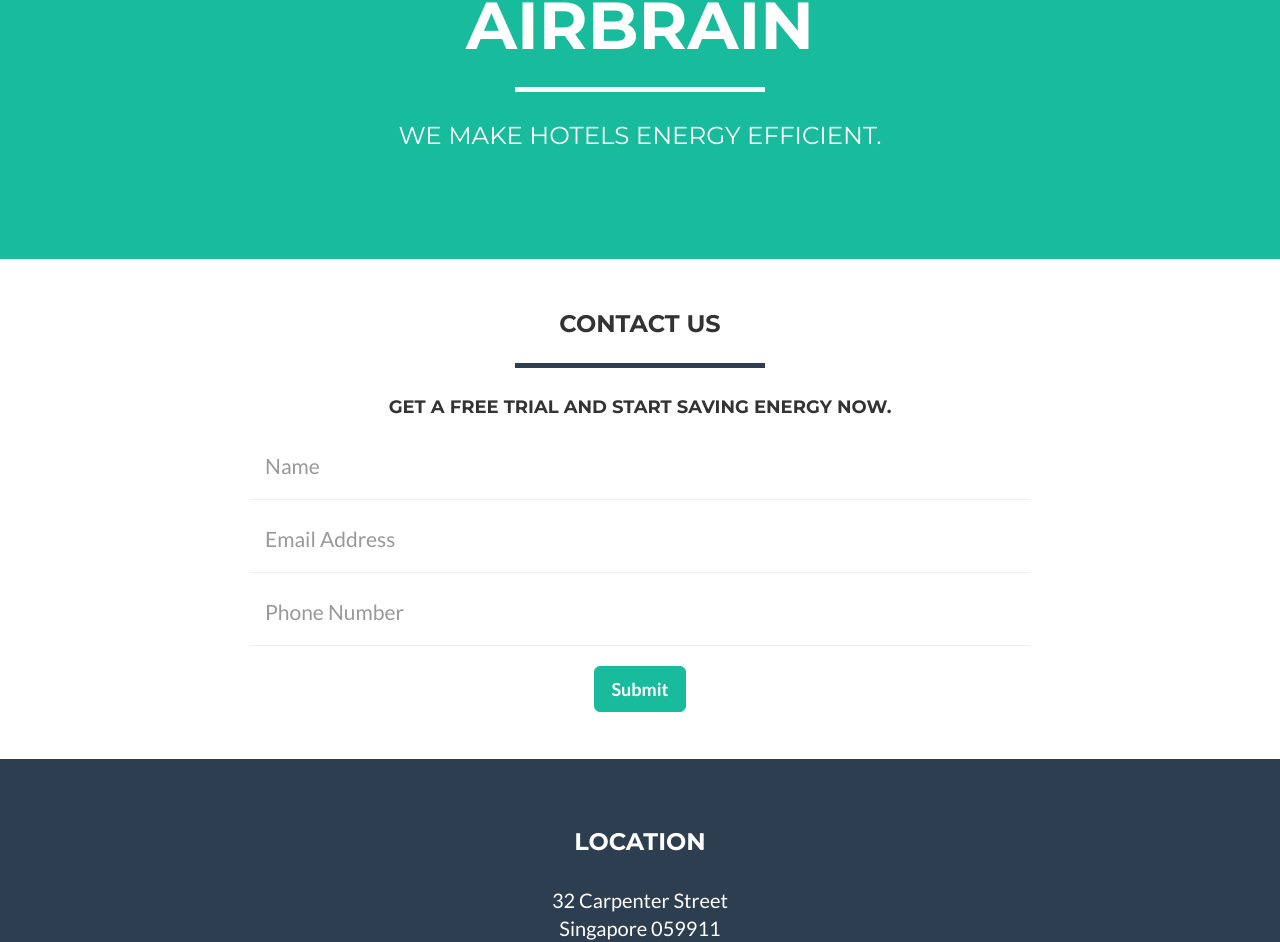
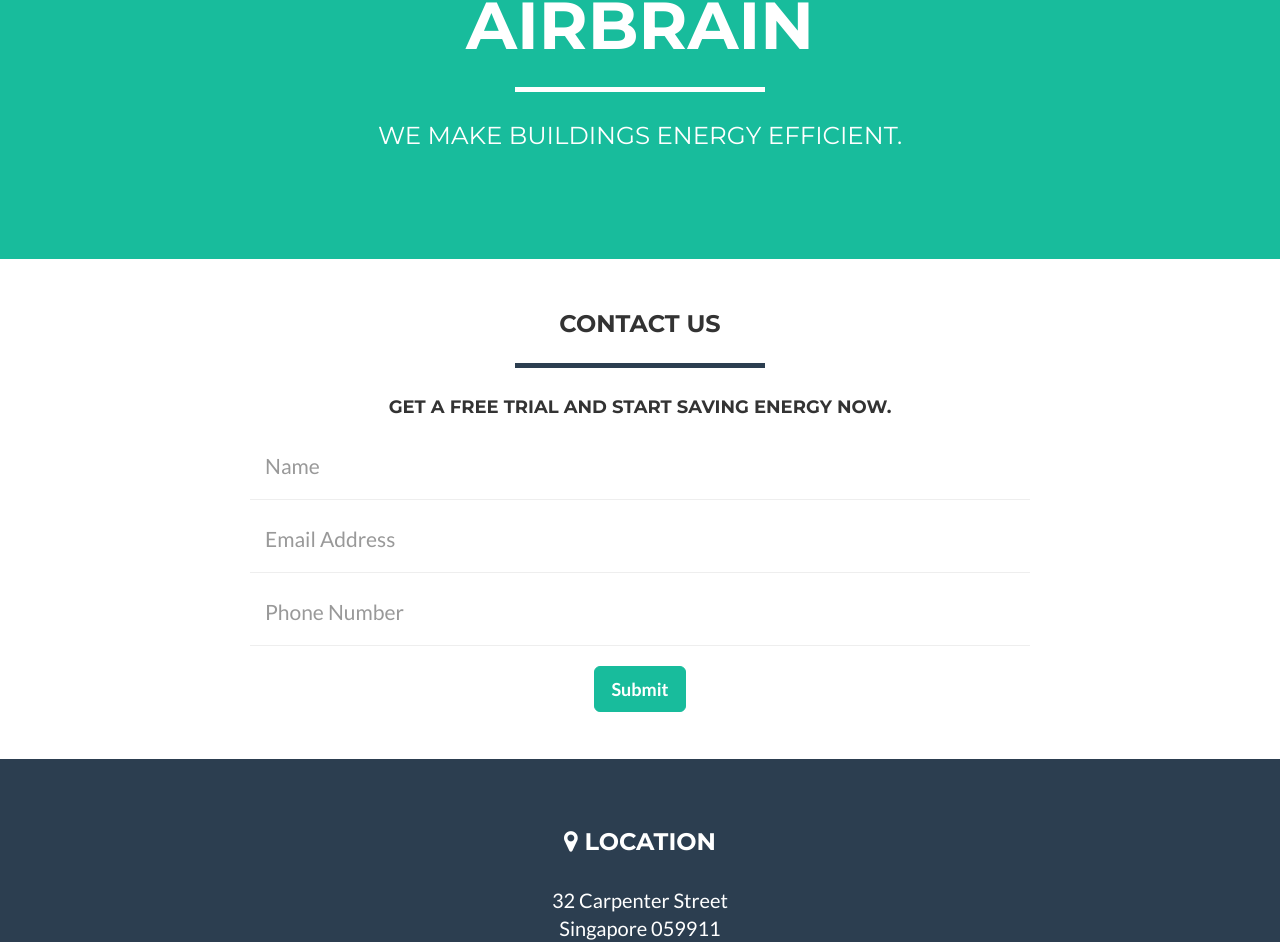
Before and after one commit to saiaspire/airbrain-landing, a Jekyll site: the page built from index.html, in a window 1280 px wide and 1400 px high, scrolled down 46 px. Shown: the part 327-1269 px from the top of the window. Built offline with Jekyll 4.4.1, drawn with Linux system fonts in a browser that asks for light colours; nearby versions of some CDN libraries.

Commit message:
Update icon and description

```diff
--- a/_config.yml
+++ b/_config.yml
@@ -9,7 +9,7 @@
 title: Airbrain
 email: sai@airbrain.sg
 description: > # this means to ignore newlines until "baseurl:"
-  We make hotels energy efficient.
+  We make buildings energy efficient.
 baseurl: "" # the subpath of your site, e.g. /blog
 url: "https://airbrain.sg" # the base hostname & protocol for your site
 enforce_ssl: "airbrain.sg"
--- a/_includes/footer.html
+++ b/_includes/footer.html
@@ -4,7 +4,7 @@
         <div class="container">
             <div class="row">
                 <div class="footer-col col-md-12">
-                    <h3>Location</h3>
+                    <h3><i class="fa fa-map-marker" aria-hidden="true"></i> Location</h3>
                     <p>{{ site.address_street }}
                         <br>{{ site.address_city }} {{ site.address_zip }}</p>
                 </div>
```
Also changed, not shown: css/freelancer.min.css, 2 other files.
